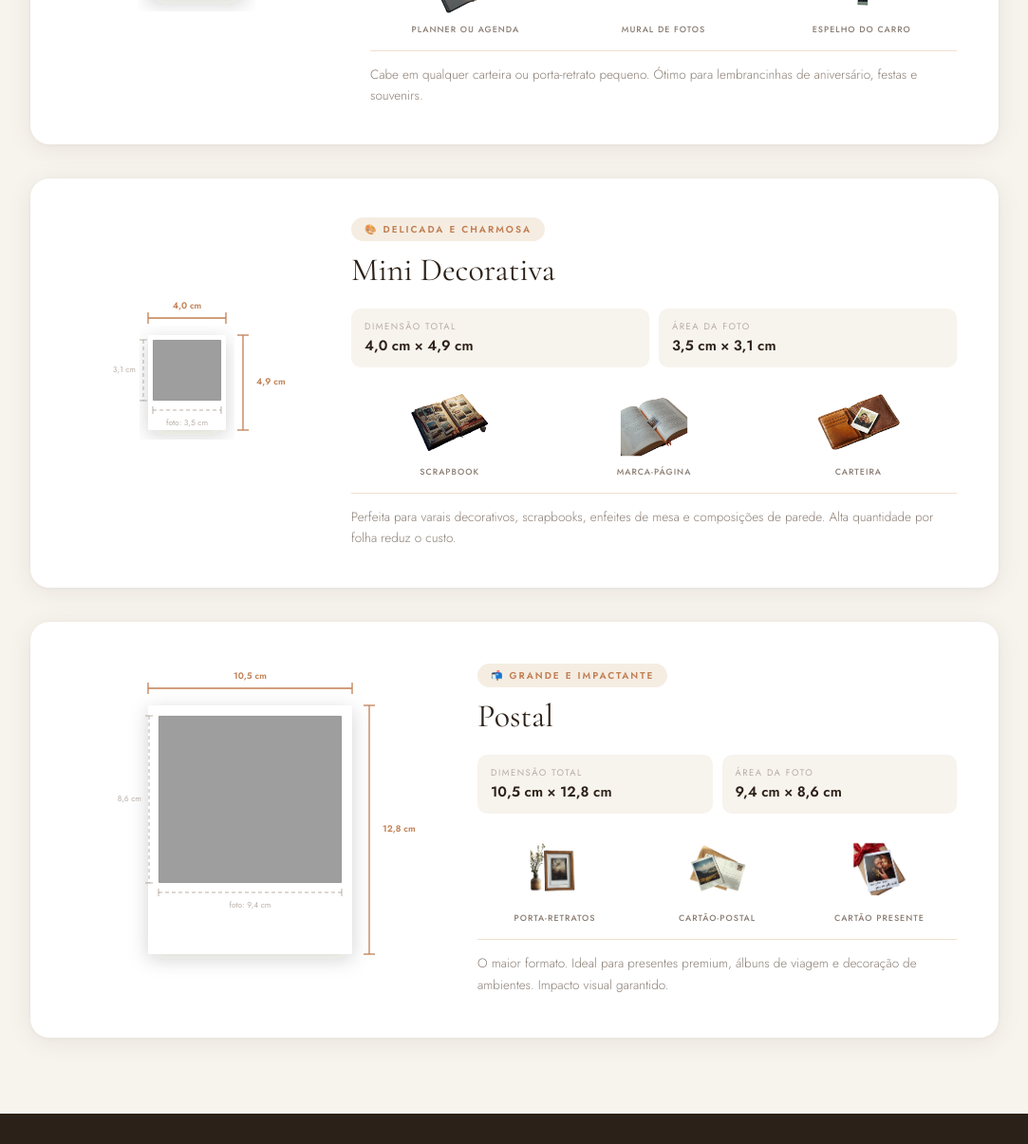
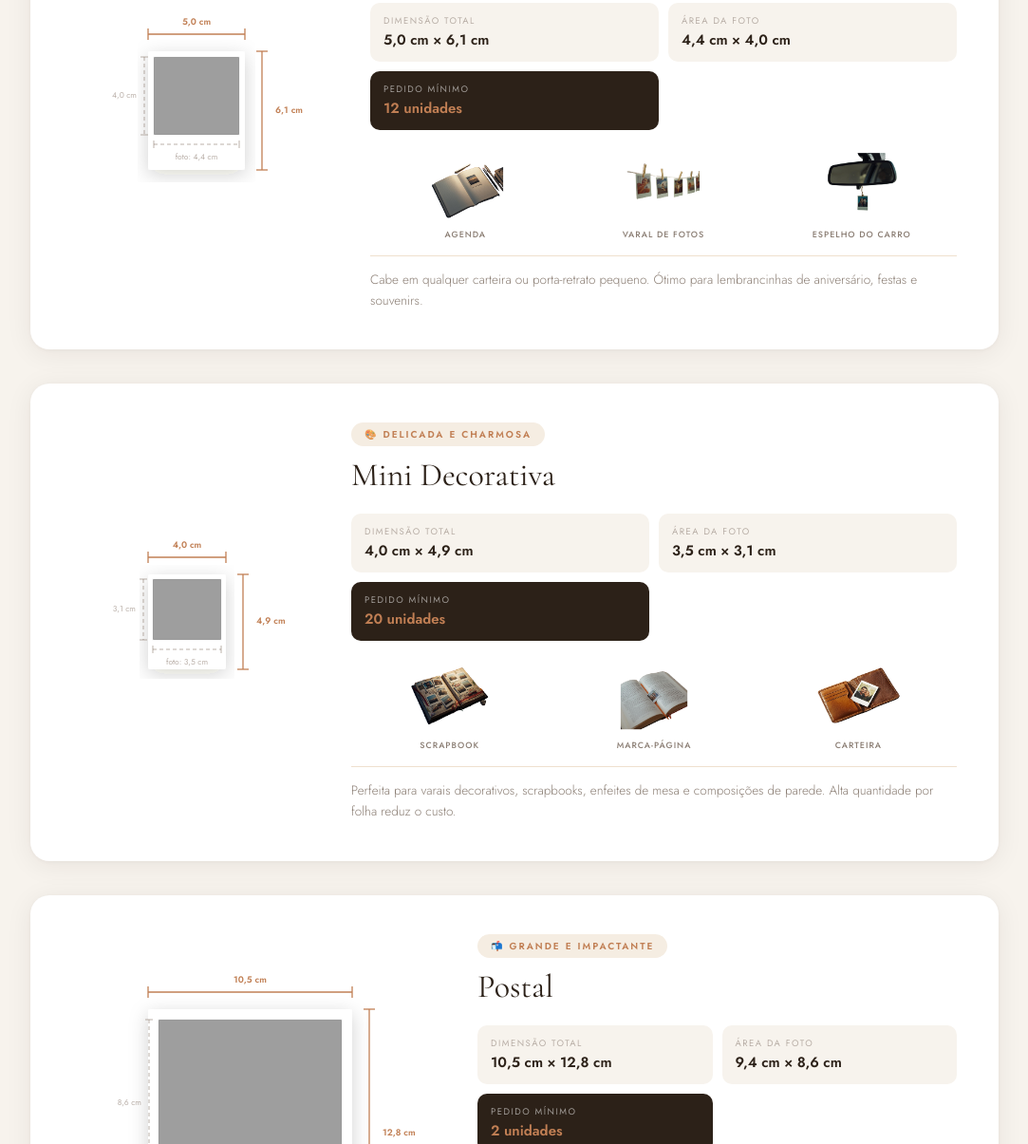
Before and after one commit to anamedeiros09/Polaroids, a plain HTML site: page index.html in a window 1280 px wide. Shown: the part 2063-3268 px from the top of the page at 95% size, without its empty margins (98-1181 px from the left). Drawn offline with nearby package versions, Linux system fonts and the light colour scheme; grey boxes are pictures that could not be loaded.

Commit message:
atualizar legendas, mínimos e correções

```diff
--- a/Css/Style.css
+++ b/Css/Style.css
@@ -154,6 +154,9 @@ body {
   display: grid; grid-template-columns: repeat(2, 1fr); gap: 10px; margin-bottom: 18px;
 }
 .spec-box { background: var(--cream); border-radius: 10px; padding: 12px 14px; }
+.spec-box-min { background: var(--brown); }
+.spec-box-min .spec-lbl { color: rgba(255,255,255,0.55); }
+.spec-box-min .spec-val { color: var(--amber); }
 .spec-lbl {
   font-size: 9.5px; letter-spacing: 1.5px; text-transform: uppercase;
   color: var(--gray-light); margin-bottom: 2px;
--- a/Js/precos.js
+++ b/Js/precos.js
@@ -61,7 +61,7 @@ priceExtras.innerHTML = `
       <div class="caption-card">
         <div class="caption-type">💛 Nomes</div>
         <div class="caption-examples">
-          <span>Ana & João</span>
+          <span>Maria & João</span>
           <span>Mari + Família</span>
           <span>Lú & Bê</span>
         </div>
--- a/Js/tamanhos.js
+++ b/Js/tamanhos.js
@@ -2,17 +2,17 @@
 const polaroids = [
   {
     id: 'oficial', emoji: '📷', name: 'Oficial', subtitle: 'Polaroid Original',
-    wMM: 88, hMM: 107, pWmm: 79, pHmm: 72, bLat: 4.5, bBot: 23, seed: 17,
+    wMM: 88, hMM: 107, pWmm: 79, pHmm: 72, bLat: 4.5, bBot: 23, seed: 17, minQty: 4,
     usage: 'O formato clássico e mais reconhecido. Perfeito para porta-retratos, presentes e coleções pessoais. Cabe em qualquer moldura padrão.',
     usageImgs: [
       { src: 'Img/6.png', label: 'Álbum de fotos' },
-      { src: 'Img/7.png', label: 'Presente personalizado' },
-      { src: 'Img/8.png', label: 'Quadro de fotos' }
+      { src: 'Img/7.png', label: 'Presente' },
+      { src: 'Img/8.png', label: 'Mural de fotos' }
     ]
   },
   {
     id: 'media', emoji: '📱', name: 'Média', subtitle: 'Para cases com bolso',
-    wMM: 65, hMM: 79, pWmm: 58, pHmm: 53, bLat: 3.5, bBot: 17, seed: 42,
+    wMM: 65, hMM: 79, pWmm: 58, pHmm: 53, bLat: 3.5, bBot: 17, seed: 42, minQty: 9,
     usage: 'Encaixa perfeitamente em capas de celular com bolso transparente. Presente moderno e personalizável — a sua foto sempre com você.',
     usageImgs: [
       { src: 'Img/9.png', label: 'Capa de celular' },
@@ -22,17 +22,17 @@ const polaroids = [
   },
   {
     id: 'pequena', emoji: '💳', name: 'Pequena', subtitle: 'Para levar sempre consigo',
-    wMM: 50, hMM: 61, pWmm: 44, pHmm: 40, bLat: 3, bBot: 13, seed: 63,
+    wMM: 50, hMM: 61, pWmm: 44, pHmm: 40, bLat: 3, bBot: 13, seed: 63, minQty: 12,
     usage: 'Cabe em qualquer carteira ou porta-retrato pequeno. Ótimo para lembrancinhas de aniversário, festas e souvenirs.',
     usageImgs: [
-      { src: 'Img/12.png', label: 'Planner ou Agenda' },
-      { src: 'Img/13.png', label: 'Mural de fotos' },
+      { src: 'Img/12.png', label: 'Agenda' },
+      { src: 'Img/13.png', label: 'Varal de fotos' },
       { src: 'Img/14.png', label: 'Espelho do carro' }
     ]
   },
   {
     id: 'mini', emoji: '🎨', name: 'Mini Decorativa', subtitle: 'Delicada e charmosa',
-    wMM: 40, hMM: 49, pWmm: 35, pHmm: 31, bLat: 2.5, bBot: 10, seed: 85,
+    wMM: 40, hMM: 49, pWmm: 35, pHmm: 31, bLat: 2.5, bBot: 10, seed: 85, minQty: 20,
     usage: 'Perfeita para varais decorativos, scrapbooks, enfeites de mesa e composições de parede. Alta quantidade por folha reduz o custo.',
     usageImgs: [
       { src: 'Img/15.png', label: 'Scrapbook' },
@@ -42,12 +42,12 @@ const polaroids = [
   },
   {
     id: 'postal', emoji: '📬', name: 'Postal', subtitle: 'Grande e impactante',
-    wMM: 105, hMM: 128, pWmm: 94, pHmm: 86, bLat: 5.5, bBot: 28, seed: 110,
+    wMM: 105, hMM: 128, pWmm: 94, pHmm: 86, bLat: 5.5, bBot: 28, seed: 110, minQty: 2,
     usage: 'O maior formato. Ideal para presentes premium, álbuns de viagem e decoração de ambientes. Impacto visual garantido.',
     usageImgs: [
-      { src: 'Img/18.png', label: 'Porta-retratos' },
+      { src: 'Img/18.png', label: 'Porta-retrato' },
       { src: 'Img/19.png', label: 'Cartão-postal' },
-      { src: 'Img/20.png', label: 'Cartão presente' }
+      { src: 'Img/20.png', label: 'Presente' }
     ]
   }
 ];
@@ -114,6 +114,10 @@ polaroids.forEach(p => {
           <div class="spec-lbl">Área da foto</div>
           <div class="spec-val">${fmt(p.pWmm)} × ${fmt(p.pHmm)}</div>
         </div>
+        <div class="spec-box spec-box-min">
+          <div class="spec-lbl">Pedido mínimo</div>
+          <div class="spec-val">${p.minQty} unidades</div>
+        </div>
       </div>
       <div class="usage-imgs">
         ${p.usageImgs.map(img => `
```
